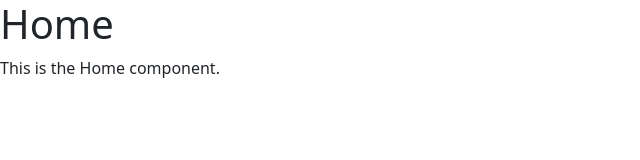
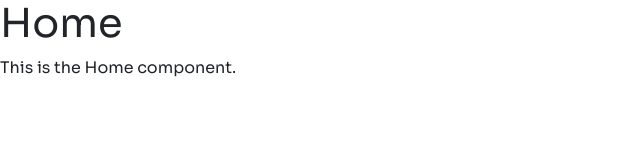
Before and after one commit to Fercho5656/Pokedex, a Vue app: page / in a window 1280 px wide. Shown: the top 160 px of the page, without its empty margins (0-640 px from the left). Built offline with nearby package versions, Linux system fonts and the light colour scheme; no server answers.

Commit message:
Setted default font to text tags

```diff
--- a/src/App.vue
+++ b/src/App.vue
@@ -4,9 +4,13 @@
 
 <script>
 export default {
-  name: 'App'
+  name: "App",
 };
 </script>
 
 <style>
+@import url("https://fonts.googleapis.com/css2?family=Sora:wght@400;700&display=swap");
+h1, h2, h3, h4, h5, h6, p {
+  font-family: "Sora", sans-serif;
+}
 </style>
```
